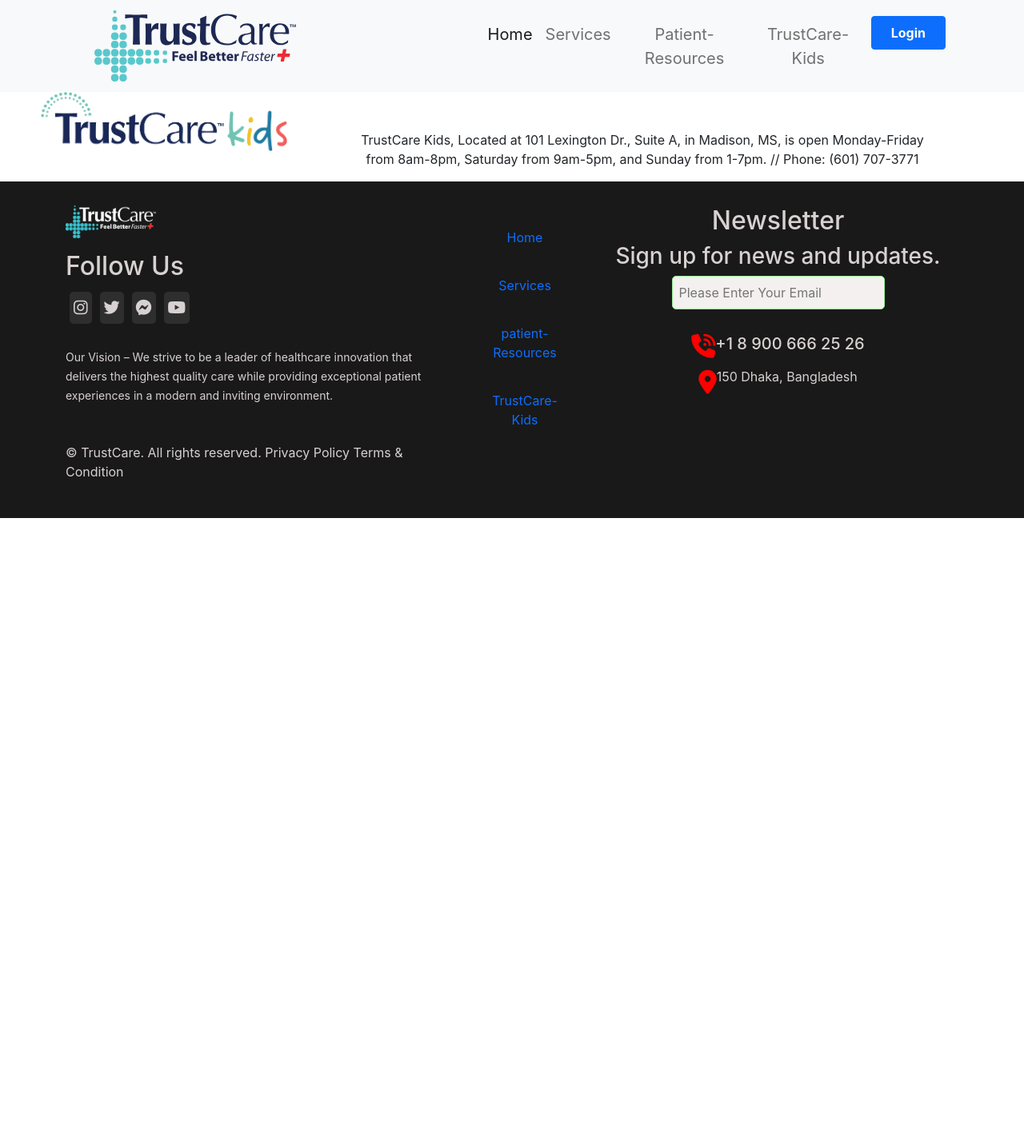
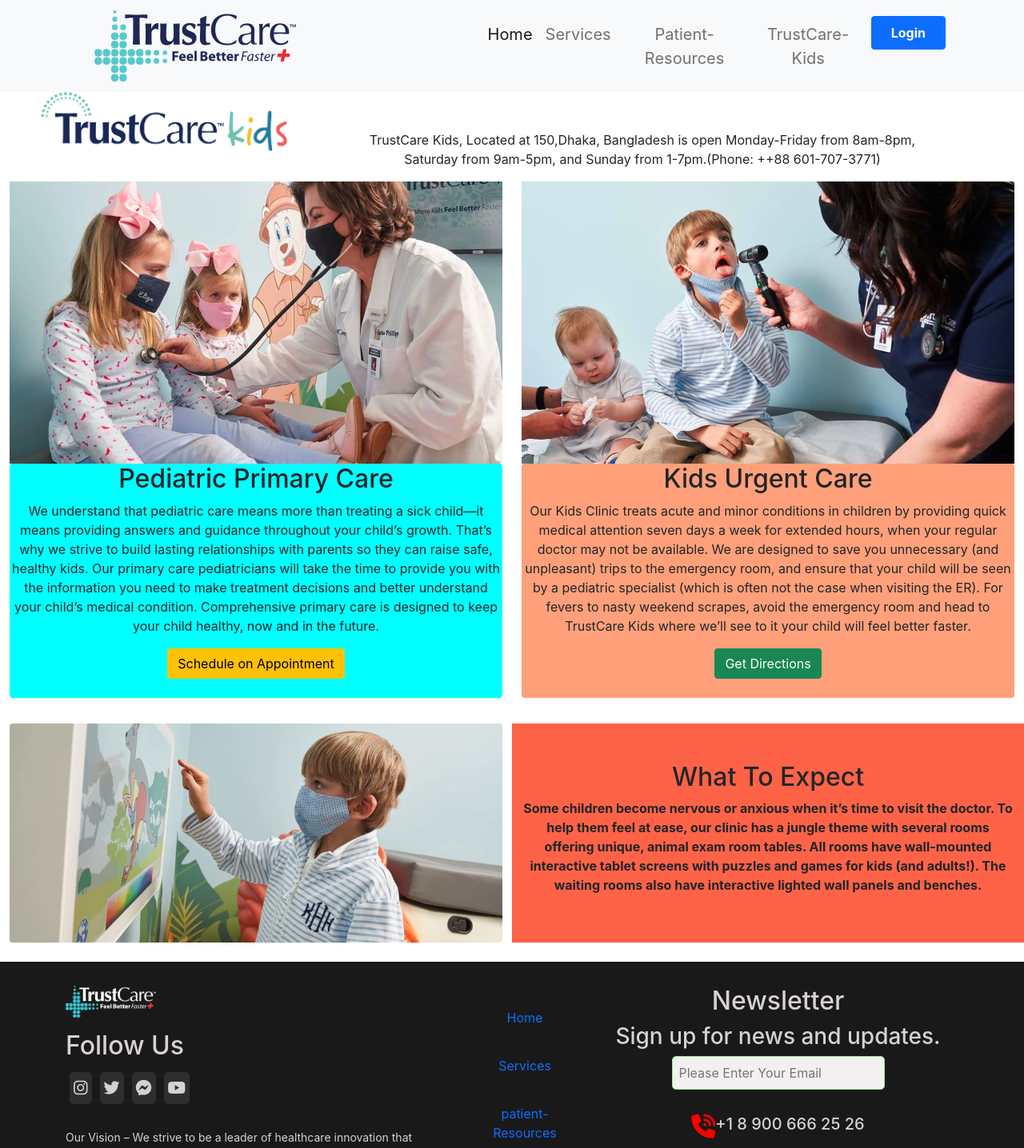
Before and after one commit to FatemaAkter11/Trust-Health-Care, a React (Create React App) app: page /kids in a window 1280 px wide. Shown: the top 1436 px of the page at 80% size. Before the commit the page ends 800 px from the top, so only its background shows below. Built offline with nearby package versions, Linux system fonts and the light colour scheme; no server answers.

Commit message:
json file updated

```diff
--- a/src/pages/Service/Service.css
+++ b/src/pages/Service/Service.css
@@ -1,8 +1,4 @@
-card{
-    background-color: #F3F1FF;
-    height: 360px;
-}
-.service-img{
+.img-fluid{
     border-radius: 50%;
     width: 200px;
     height: 200px;
--- a/src/pages/Service/Service.js
+++ b/src/pages/Service/Service.js
@@ -1,6 +1,7 @@
 import React from "react";
 import { Card, Col, Row } from "react-bootstrap";
 import { NavLink } from "react-router-dom";
+import './Service.css';
 
 const Service = ({ service }) => {
     const { id, img, title, description, rating, ratingCount } = service;
@@ -8,8 +9,8 @@
     return (
         <Col sm={12} md={6} lg={4}>
             <div className="m-2">
-                <Card className="mx-auto" style={{ width: "21rem" }}>
-                    <Card.Img variant="top" className="img-fluid" src={img} />
+                <Card className="mx-auto card" style={{ width: "21rem" }}>
+                    <Card.Img variant="top" className="img-fluid mx-auto" src={img} />
                     <Card.Body className="my-1 py-1">
                         <Card.Title>{title}</Card.Title>
                         <Card.Text>{description}</Card.Text>
--- a/src/pages/TrustCareKids/TrustCareKids.js
+++ b/src/pages/TrustCareKids/TrustCareKids.js
@@ -1,5 +1,8 @@
 import React from 'react';
 import logo from '../../images/kids/trust-care-kids-logo.png';
+import primary from '../../images/kids/TrustCare-Kids-Primary-Care.jpg';
+import urgent from '../../images/kids/TrustCare-Kids-Urgent-Care.jpg';
+import expert from '../../images/kids/kid1.jpg';
 
 const TrustCareKids = () => {
     return (
@@ -9,7 +12,39 @@
                     <img className="w-75" src={logo} alt="" />
                 </div>
                 <div className="col-md-7 mt-5">
-                    <p>TrustCare Kids, Located at 101 Lexington Dr., Suite A, in Madison, MS, is open Monday-Friday from 8am-8pm, Saturday from 9am-5pm, and Sunday from 1-7pm. // Phone: (601) 707-3771</p>
+                    <p>TrustCare Kids, Located at 150,Dhaka, Bangladesh is open Monday-Friday from 8am-8pm, Saturday from 9am-5pm, and Sunday from 1-7pm.(Phone: ++88 601-707-3771)</p>
+                </div>
+            </div>
+
+            <div className="row">
+                <div className="row mx-auto">
+                    <div className="col-md-6">
+                        <img className="w-100" src={primary} alt="" />
+                        <div className="rounded mb-2" style={{ backgroundColor: 'aqua' }}>
+                            <h2>Pediatric Primary Care</h2>
+                            <p>We understand that pediatric care means more than treating a sick child—it means providing answers and guidance throughout your child’s growth. That’s why we strive to build lasting relationships with parents so they can raise safe, healthy kids. Our primary care pediatricians will take the time to provide you with the information you need to make treatment decisions and better understand your child’s medical condition. Comprehensive primary care is designed to keep your child healthy, now and in the future.</p>
+                            <button className="btn btn-warning mb-4">Schedule on Appointment</button>
+                        </div>
+                    </div>
+                    <div className="col-md-6">
+                        <img className="w-100" src={urgent} alt="" />
+                        <div className="rounded mb-2" style={{ backgroundColor: 'lightSalmon' }}>
+                            <h2>Kids Urgent Care</h2>
+                            <p>Our Kids Clinic treats acute and minor conditions in children by providing quick medical attention seven days a week for extended hours, when your regular doctor may not be available. We are designed to save you unnecessary (and unpleasant) trips to the emergency room, and ensure that your child will be seen by a pediatric specialist (which is often not the case when visiting the ER). For fevers to nasty weekend scrapes, avoid the emergency room and head to TrustCare Kids where we’ll see to it your child will feel better faster.</p>
+                            <button className="btn btn-success mb-4">Get Directions</button>
+                        </div>
+                    </div>
+                </div>
+            </div>
+            <div className="row mx-auto my-4">
+                <div className="col-md-6">
+                    <img className="w-100 rounded" src={expert} alt="" />
+                </div>
+                <div className="col-md-6" style={{ backgroundColor: 'tomato' }}>
+                    <div className="mt-5">
+                        <h2>What To Expect</h2>
+                        <p className="fw-bold">Some children become nervous or anxious when it’s time to visit the doctor. To help them feel at ease, our clinic has a jungle theme with several rooms offering unique, animal exam room tables. All rooms have wall-mounted interactive tablet screens with puzzles and games for kids (and adults!). The waiting rooms also have interactive lighted wall panels and benches.</p>
+                    </div>
                 </div>
             </div>
 
```
Also changed, not shown: public/services.json (+7 -7 lines).
